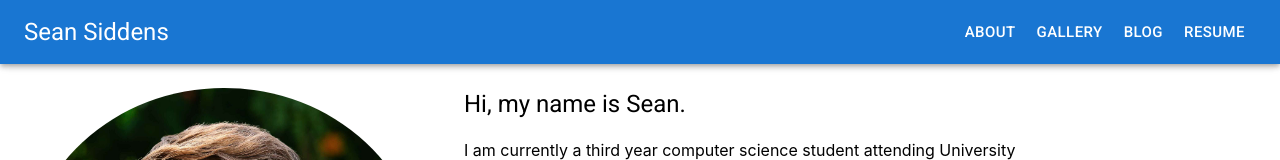
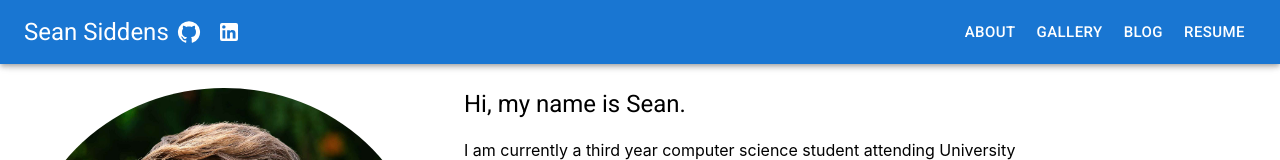
Before and after one commit to seansiddens/seansiddens.github.io-deprecated, a React (Create React App) app: page / in a window 1280 px wide. Shown: the top 160 px of the page. Built offline with nearby package versions, Linux system fonts and the light colour scheme.

Commit message:
Added personal links to header

```diff
--- a/src/components/Header.js
+++ b/src/components/Header.js
@@ -18,6 +18,9 @@ import QuestionMarkIcon from '@mui/icons-material/QuestionMark';
 import ImageIcon from '@mui/icons-material/Image';
 import CreateIcon from '@mui/icons-material/Create';
 import ArticleIcon from '@mui/icons-material/Article';
+import Link from '@mui/material/Link';
+import GitHubIcon from '@mui/icons-material/GitHub';
+import LinkedInIcon from '@mui/icons-material/LinkedIn';
 
 // TODO: On 'xs' size, switch to using a sidebar navigation.
 
@@ -50,6 +53,16 @@ const Header = (() => {
           >
             Sean Siddens
           </Typography>
+          <Link href='https://github.com/seansiddens'>
+            <IconButton>
+              <GitHubIcon style={{ color: '#fff' }}/>
+            </IconButton>
+          </Link>
+          <Link href='https://www.linkedin.com/in/sean-siddens-5a7929185/'>
+            <IconButton>
+              <LinkedInIcon style={{ color: '#fff' }}/>
+            </IconButton>
+          </Link>
           <Box sx={{ flexGrow: 1 }} />
           <ButtonGroup
             size='large'
@@ -181,7 +194,7 @@ const NavDrawer = ((props) => {
           keepMounted: true, // Better open performance on mobile.
         }}
         sx={{
-          'display': { sm: 'none'},
+          'display': { sm: 'none' },
           '& .MuiDrawer-paper': { boxSizing: 'border-box', width: drawerWidth },
         }}
         onClose={() => handleDrawerClick()}
```
